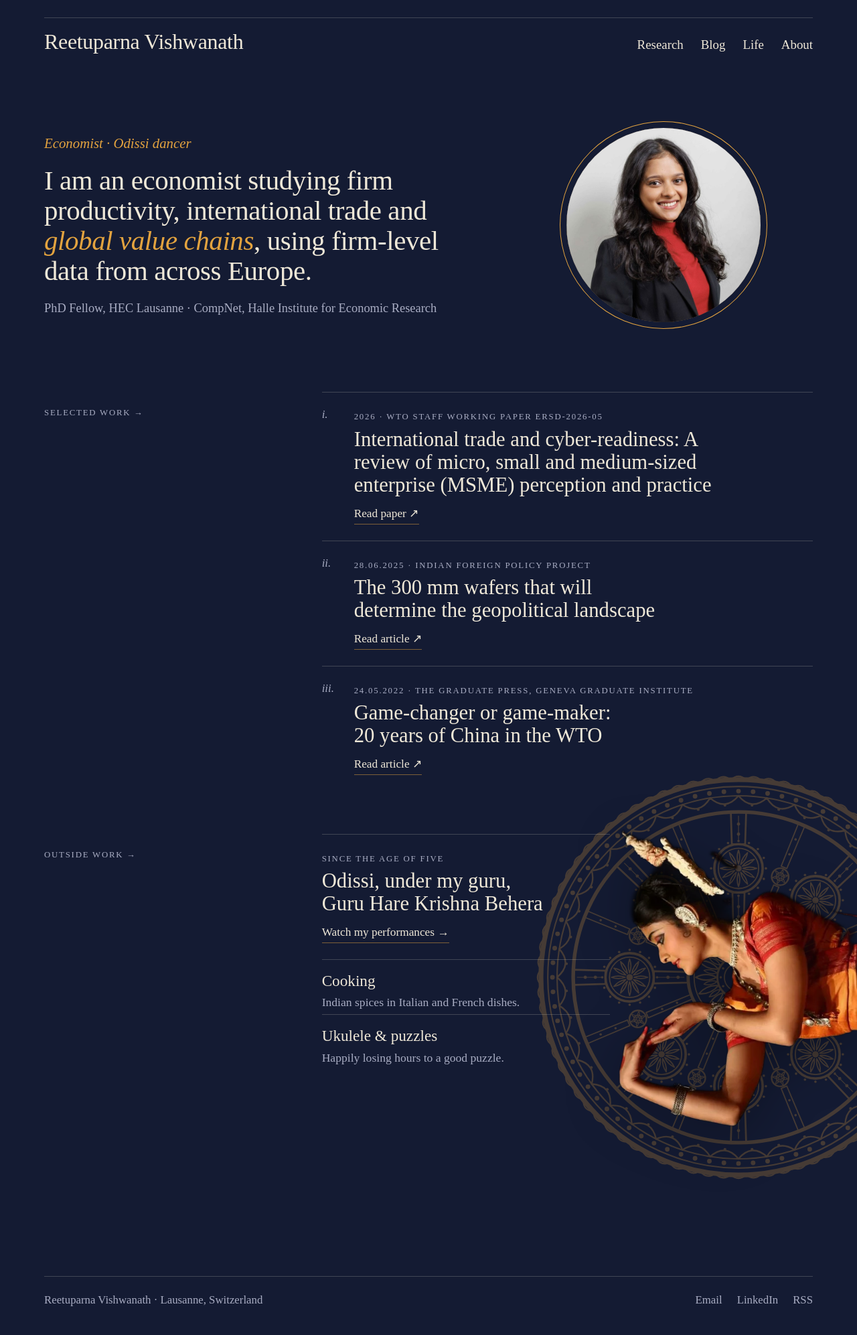
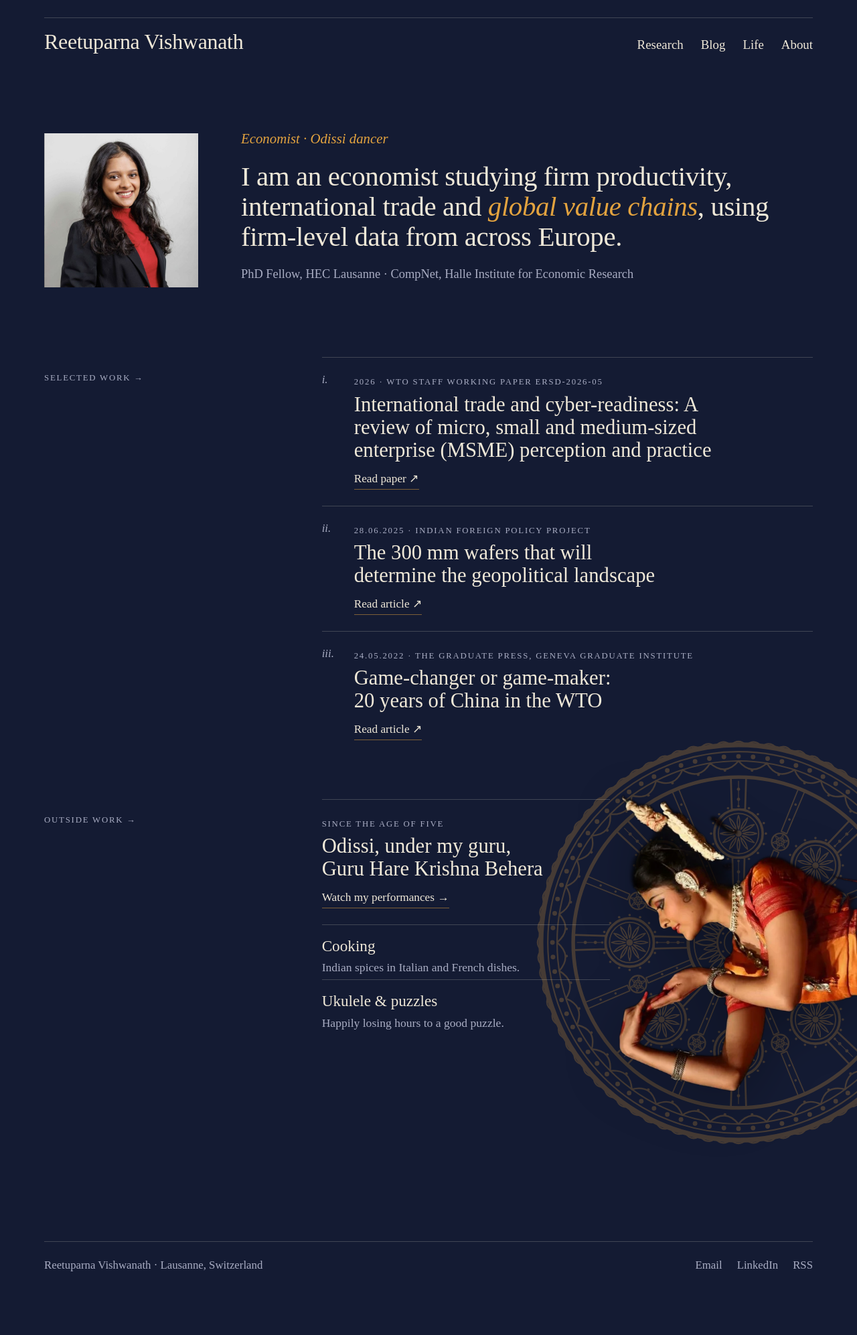
Before and after one commit to reetuparnav/Reetuparnav.github.io, a Jekyll site: the page built from index.html, in a window 1280 px wide. Shown: the whole page at 67% size. Built offline with Jekyll 4.4.1, drawn with Linux system fonts in a browser that asks for light colours; some web fonts are replaced; after the commit the page ends 1941 px from its top, so only the background shows below that.

Commit message:
Show the home portrait as a square to the left of the statement
Co-Authored-By: Claude Opus 5.5 <noreply@anthropic.com>
Claude-Session: https://claude.ai/code/session_01Xsa2R2ve3LfZ8MkfZayTEc

```diff
--- a/assets/css/style.css
+++ b/assets/css/style.css
@@ -44,13 +44,13 @@ a.kicker:hover{color:var(--a)}
 .ext-link::after{content:" \2197"}
 
 /* home: opening */
-.home-hero{display:grid;grid-template-columns:minmax(0,1.45fr) minmax(0,1fr);gap:32px 56px;align-items:center;padding-top:110px;padding-bottom:40px}
+.home-hero{display:grid;grid-template-columns:minmax(0,230px) minmax(0,1fr);gap:32px 64px;align-items:start;padding-top:110px;padding-bottom:40px}
 .name-line{font-style:italic;color:var(--a);font-size:1.3rem;margin:0 0 18px}
 .statement{font-size:clamp(1.75rem,3.2vw,2.65rem);line-height:1.1;letter-spacing:-.01em;margin:0 0 20px;text-wrap:pretty;max-width:21em}
 .statement em{color:var(--a)}
 .sub{color:var(--m);margin:0;font-size:1.15rem}
-.halo-fig{position:relative;width:100%;max-width:290px;aspect-ratio:1;margin:0 auto}
-.halo-fig img{position:relative;display:block;width:100%;height:100%;object-fit:cover;object-position:center 7%;border-radius:50%;box-shadow:0 0 0 9px var(--g),0 0 0 10px var(--a)}
+.halo-fig{order:-1;position:relative;width:100%;aspect-ratio:1;margin:8px 0 0}
+.halo-fig img{position:relative;display:block;width:100%;height:100%;object-fit:cover;object-position:center 7%}
 
 /* two-column sections */
 .sec{display:grid;grid-template-columns:minmax(0,1fr) minmax(0,2fr);gap:12px 48px;margin-top:64px}
@@ -141,7 +141,7 @@ a.kicker:hover{color:var(--a)}
   .nav{flex-direction:column;align-items:flex-start}
   .brand{font-size:1.6rem}
   .home-hero{grid-template-columns:1fr;padding-top:36px}
-  .halo-fig{max-width:200px;margin:70px auto 50px}
+  .halo-fig{max-width:190px;margin:8px 0 6px}
   .home-hero{padding-bottom:0}
   .sec,.prose{grid-template-columns:1fr}
   .sec{margin-top:44px}
```
